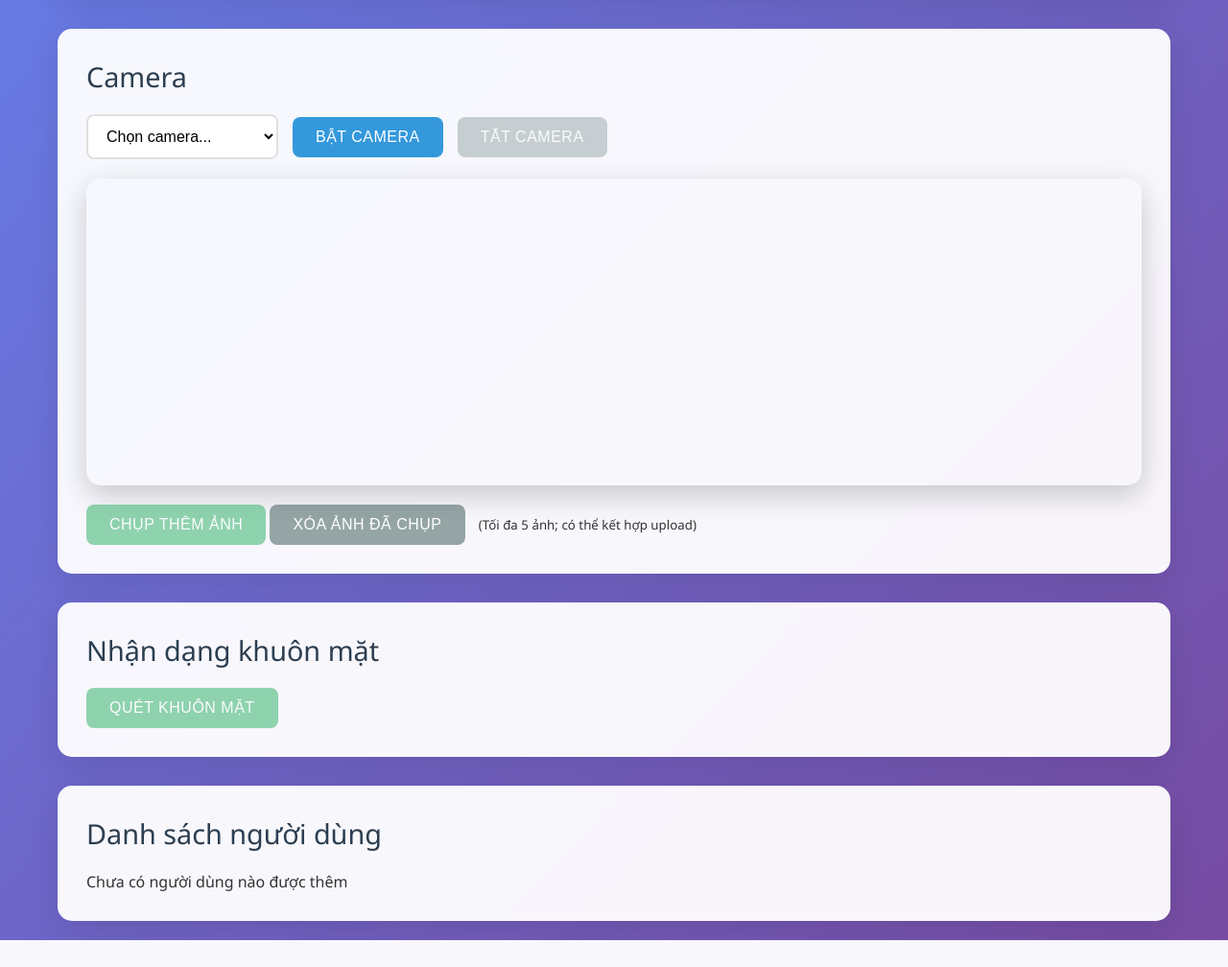
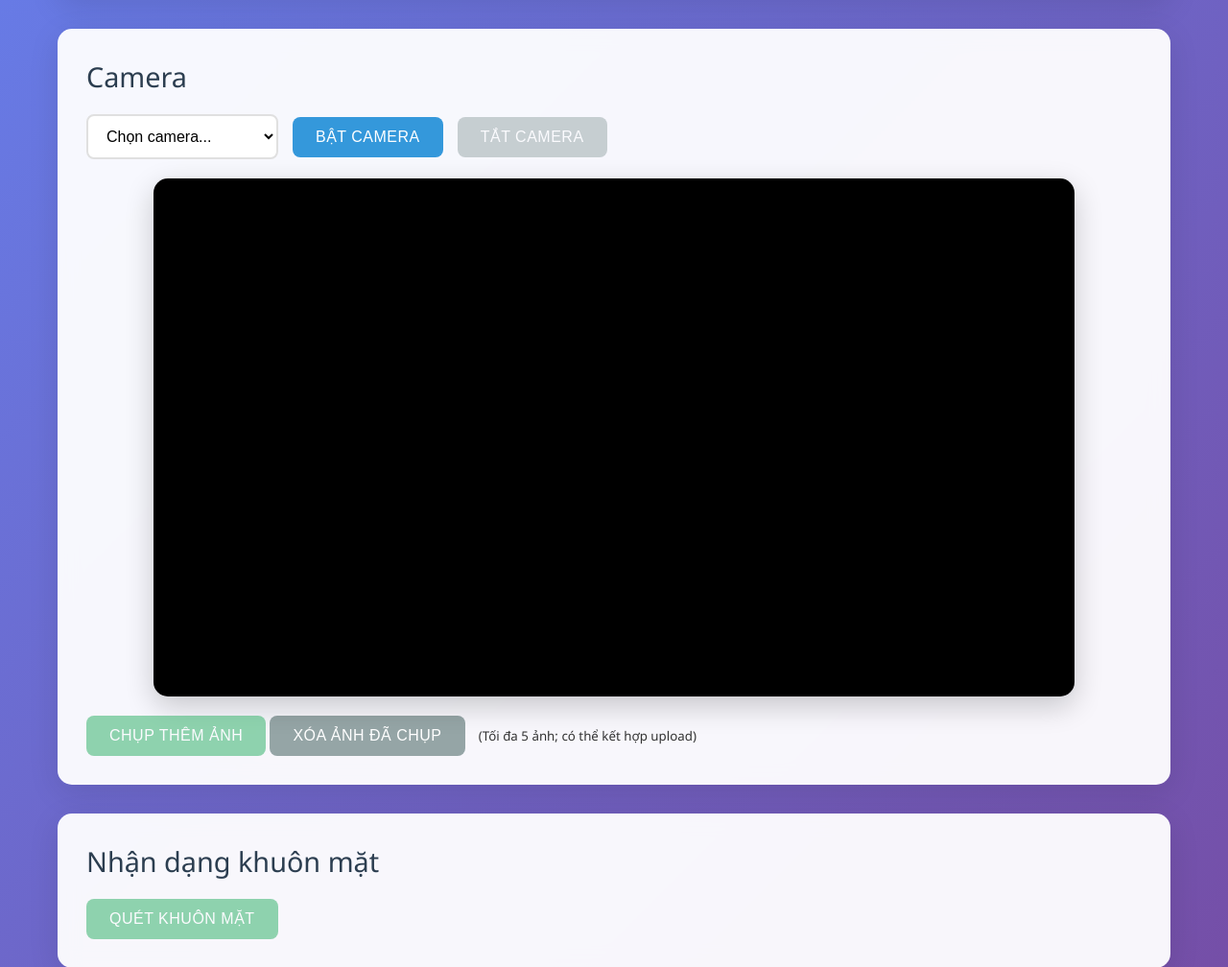
Before and after one commit to dat25134/nhandienkhuonmat, a Flask app: page / in a window 1280 px wide. Shown: the part 177-1185 px from the top of the page at 96% size. Before the commit the page ends 1157 px from the top, so only its background shows below. Run offline with Flask 3, Linux system fonts and the light colour scheme; data that the repository does not hold is empty.

Commit message:
fix css camera

```diff
--- a/static/css/style.css
+++ b/static/css/style.css
@@ -154,14 +154,42 @@ h2 {
     border-radius: 15px;
     overflow: hidden;
     box-shadow: 0 10px 30px rgba(0, 0, 0, 0.2);
+    width: 100%;
+    max-width: 100%;
+    aspect-ratio: 4 / 3; /* mặc định cho đa số webcam */
+    background: #000;
 }
 
 #video {
+    position: absolute;
+    inset: 0;
     width: 100%;
-    max-width: 640px;
-    height: auto;
+    height: 100%;
+    object-fit: cover;
     display: block;
-    border-radius: 15px;
+}
+
+/* Điều chỉnh theo thiết bị/orientation */
+@media (max-width: 600px) and (orientation: portrait) {
+    .video-container {
+        aspect-ratio: 3 / 4; /* điện thoại dọc */
+        height: 60vh;
+        max-height: 70vh;
+    }
+}
+
+@media (min-width: 601px) and (orientation: landscape) {
+    .video-container {
+        aspect-ratio: 16 / 9; /* màn hình ngang/desktop */
+    }
+}
+
+@media (min-width: 1200px) {
+    .video-container {
+        max-width: 960px; /* giới hạn trên desktop lớn */
+        margin-left: auto;
+        margin-right: auto;
+    }
 }
 
 .result-container {
```
